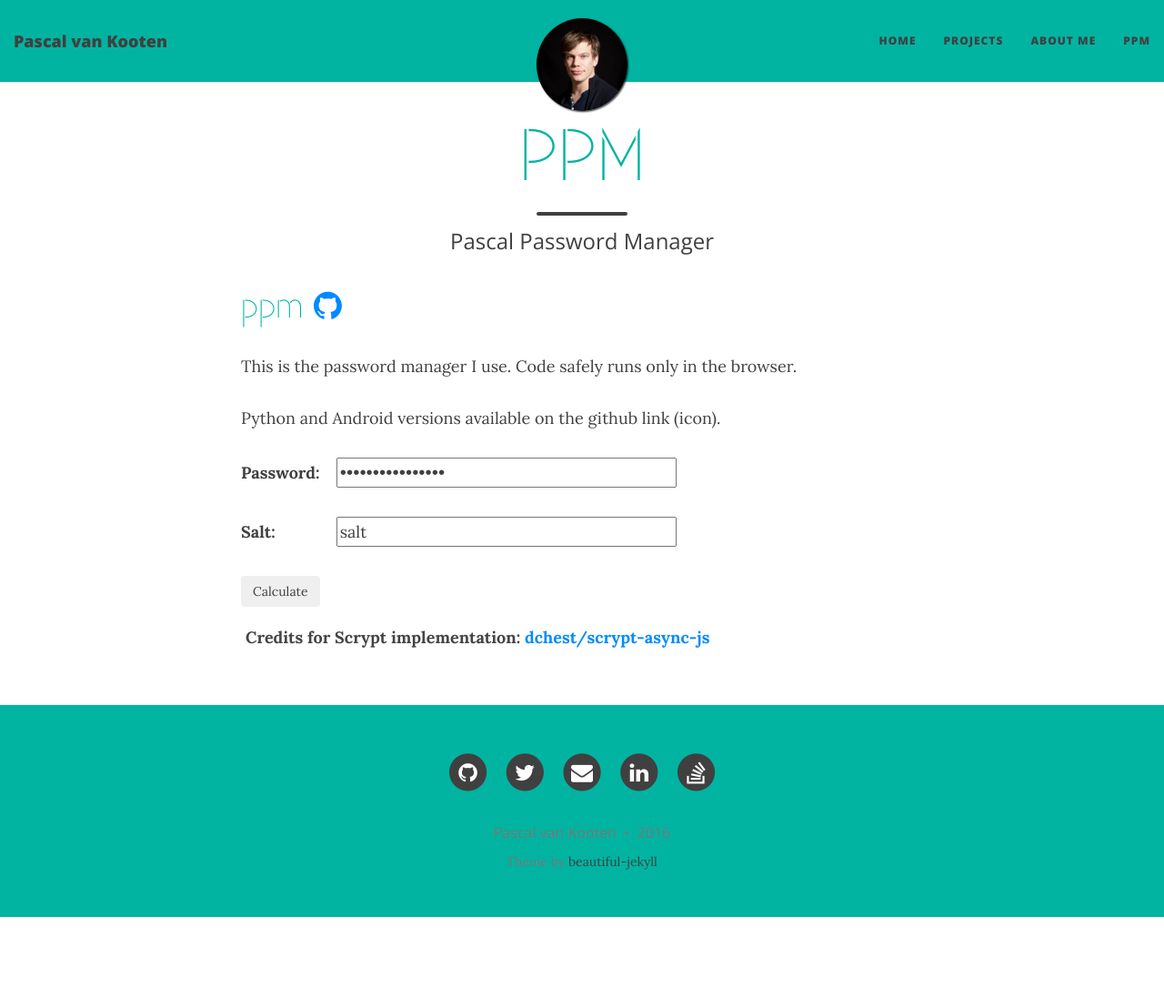
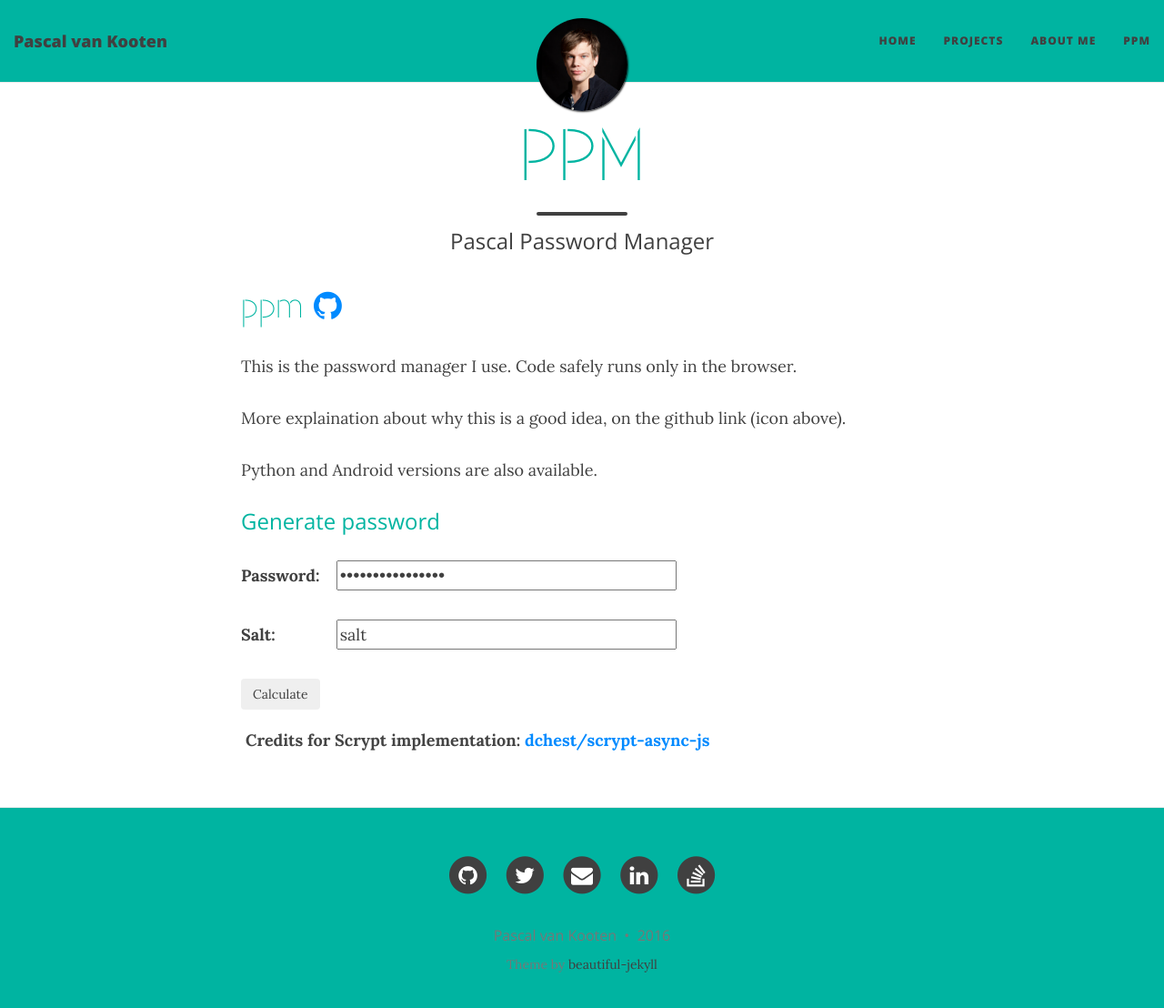
Before and after one commit to kootenpv/kootenpv.github.io, a Jekyll site: the page built from ppm.md, in a window 1280 px wide and 1121 px high. Shown: the top 1108 px of the window at 91% size. Built offline with Jekyll 4.4.1, drawn with Linux system fonts in a browser that asks for light colours; nearby versions of some CDN libraries.

Commit message:
final changes

```diff
--- a/ppm.md
+++ b/ppm.md
@@ -12,7 +12,11 @@ subtitle: Pascal Password Manager
 
 This is the password manager I use. Code safely runs only in the browser.
 
-Python and Android versions available on the github link (icon).
+More explaination about why this is a good idea, on the github link (icon above).
+
+Python and Android versions are also available.
+
+<h3>Generate password</h3>
 
 <form onsubmit="calculate(); return false">
 <p>
```
